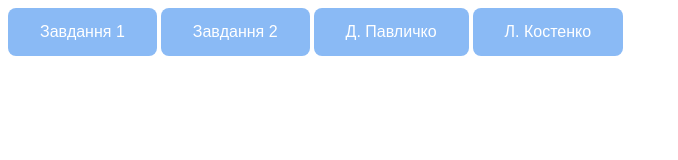
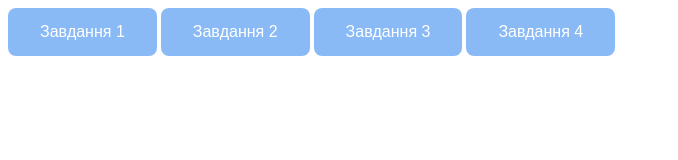
Before and after one commit to okobets18/pr5, a plain HTML site: page index.html in a window 1280 px wide. Shown: the whole page, without its empty margins (0-678 px from the left). Drawn offline with Linux system fonts and the light colour scheme.

Commit message:
Update index.html

```diff
--- a/index.html
+++ b/index.html
@@ -11,8 +11,8 @@
     <div>
         <button type="submit"><a href="1/index.html">Завдання 1</button>
         <button type="submit"><a href="2/index.html">Завдання 2</button>
-        <button type="submit"><a href="3/index.html">Д. Павличко</button>
-        <button type="submit"><a href="4/index.html">Л. Костенко</button>
+        <button type="submit"><a href="3/index.html">Завдання 3</button>
+        <button type="submit"><a href="4/index.html">Завдання 4</button>
     </div>
 
 
```
